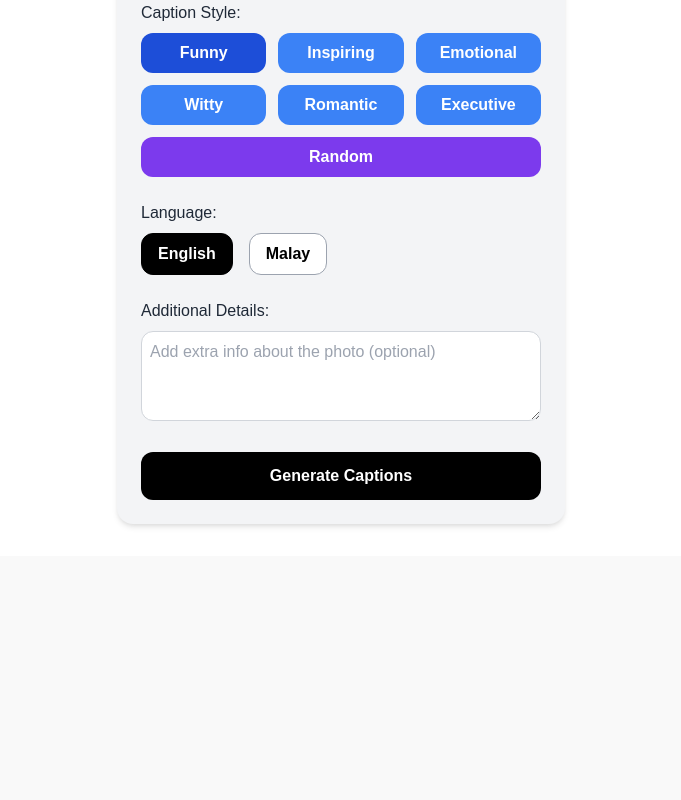
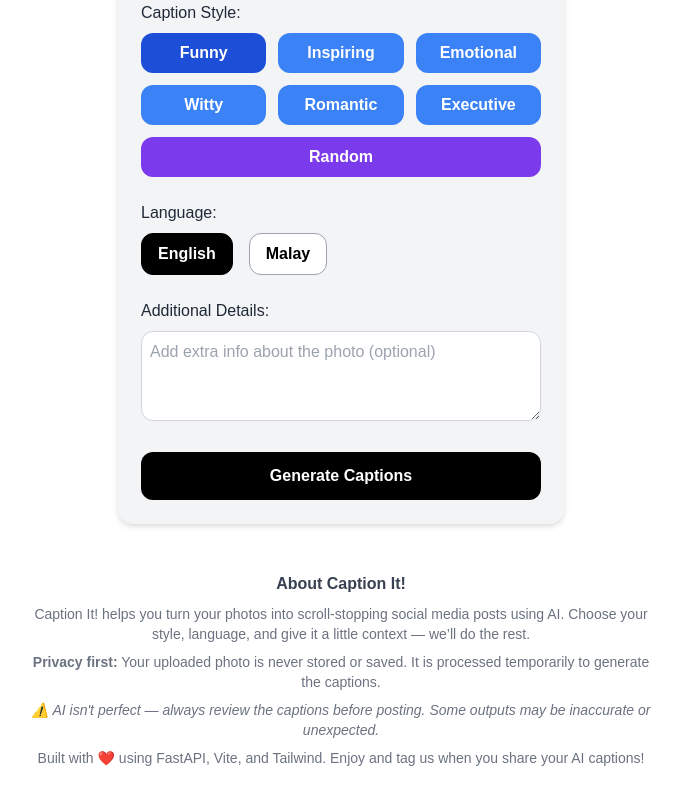
Before and after one commit to bobvisavisual/captionthis, a React (Vite) app in the folder frontend/: page / in a window 1280 px wide. Shown: the part 351-1151 px from the top of the page, without its empty margins (299-980 px from the left). Before the commit the page ends 907 px from the top, so only its background shows below. Built offline with nearby package versions, Linux system fonts and the light colour scheme.

Commit message:
Update App.jsx

```diff
--- a/frontend/src/App.jsx
+++ b/frontend/src/App.jsx
@@ -1,4 +1,4 @@
-import React, { useState } from "react";
+import React, { useState, useRef } from "react";
 // import axios from "axios"; // Commented out for now
 
 function App() {
@@ -8,9 +8,22 @@ function App() {
   const [captions, setCaptions] = useState([]);
   const [details, setDetails] = useState("");
   const [copiedIndex, setCopiedIndex] = useState(null);
+  const inputRef = useRef();
 
   const handleImageChange = (e) => {
     setImage(e.target.files[0]);
+  };
+
+  const handleDrop = (e) => {
+    e.preventDefault();
+    const file = e.dataTransfer.files[0];
+    if (file && file.type.startsWith("image/")) {
+      setImage(file);
+    }
+  };
+
+  const handleDragOver = (e) => {
+    e.preventDefault();
   };
 
   const handleCopy = (fullText, index) => {
@@ -54,9 +67,23 @@ function App() {
       >
         <div>
           <label className="block mb-2 font-medium">Upload an image:</label>
-          <label className="flex flex-col items-center justify-center w-full border-2 border-dashed border-gray-300 rounded-xl p-6 text-center cursor-pointer hover:border-blue-500 transition">
-            <svg className="w-10 h-10 mb-2 text-gray-400" fill="none" stroke="currentColor" strokeWidth="2" viewBox="0 0 24 24">
-              <path strokeLinecap="round" strokeLinejoin="round" d="M4 16v2a2 2 0 002 2h12a2 2 0 002-2v-2m-4-4l-4-4m0 0l-4 4m4-4v12" />
+          <label
+            onDrop={handleDrop}
+            onDragOver={handleDragOver}
+            className="flex flex-col items-center justify-center w-full border-2 border-dashed border-gray-300 rounded-xl p-6 text-center cursor-pointer hover:border-blue-500 transition"
+          >
+            <svg
+              className="w-10 h-10 mb-2 text-gray-400 transition-transform duration-300 transform hover:scale-110"
+              fill="none"
+              stroke="currentColor"
+              strokeWidth="2"
+              viewBox="0 0 24 24"
+            >
+              <path
+                strokeLinecap="round"
+                strokeLinejoin="round"
+                d="M4 16v2a2 2 0 002 2h12a2 2 0 002-2v-2m-4-4l-4-4m0 0l-4 4m4-4v12"
+              />
             </svg>
             <span className="text-gray-500">Click to upload or drag & drop</span>
             <input
@@ -64,9 +91,19 @@ function App() {
               accept="image/*"
               onChange={handleImageChange}
               className="hidden"
+              ref={inputRef}
               required
             />
           </label>
+          {image && (
+            <div className="mt-4">
+              <img
+                src={URL.createObjectURL(image)}
+                alt="Preview"
+                className="w-full rounded-lg shadow-md"
+              />
+            </div>
+          )}
         </div>
 
         <div>
@@ -151,6 +188,23 @@ function App() {
           ))}
         </div>
       )}
+
+      <footer className="mt-12 max-w-2xl text-center text-sm text-gray-500 px-6">
+        <h3 className="text-base font-semibold mb-2 text-gray-700">About Caption It!</h3>
+        <p className="mb-2">
+          Caption It! helps you turn your photos into scroll-stopping social media posts using AI.
+          Choose your style, language, and give it a little context — we’ll do the rest.
+        </p>
+        <p className="mb-2">
+          <strong>Privacy first:</strong> Your uploaded photo is never stored or saved. It is processed temporarily to generate the captions.
+        </p>
+        <p className="mb-2 italic">
+          ⚠️ AI isn't perfect — always review the captions before posting. Some outputs may be inaccurate or unexpected.
+        </p>
+        <p>
+          Built with ❤️ using FastAPI, Vite, and Tailwind. Enjoy and tag us when you share your AI captions!
+        </p>
+      </footer>
     </div>
   );
 }
```
